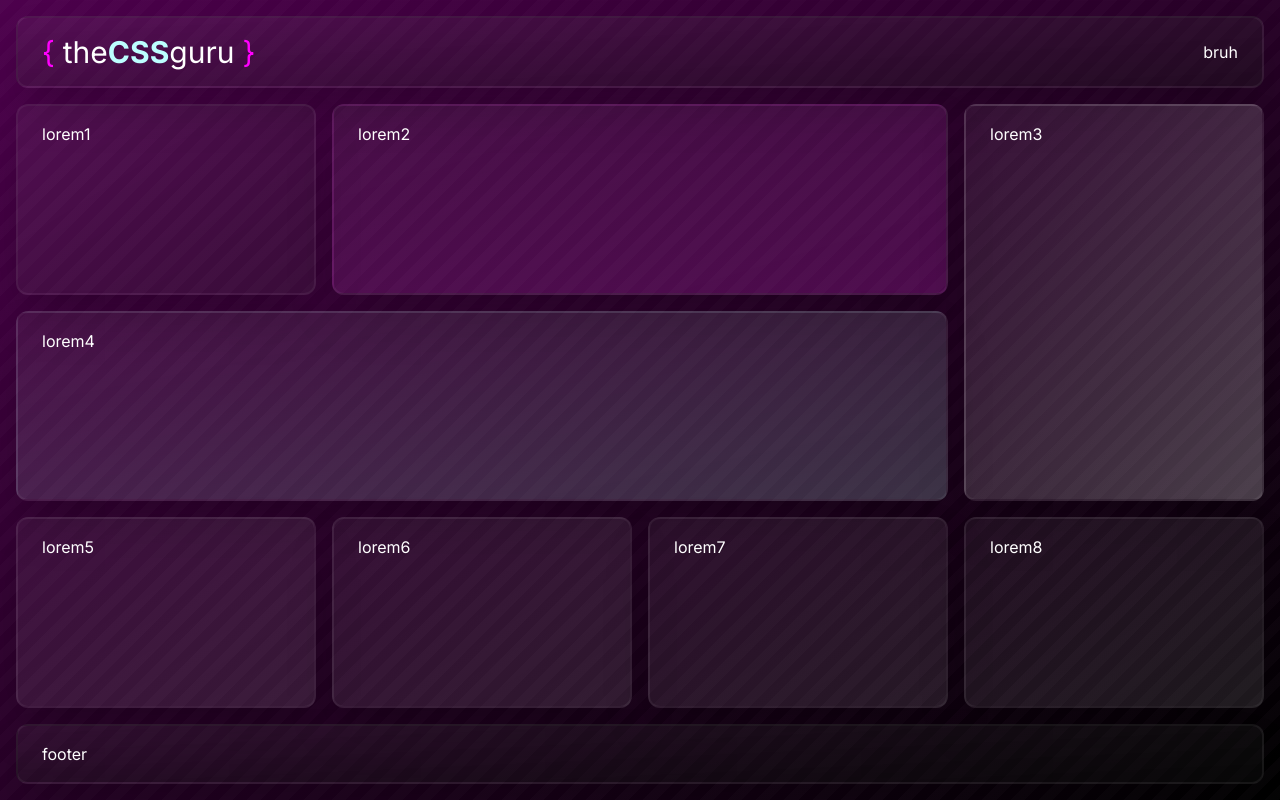
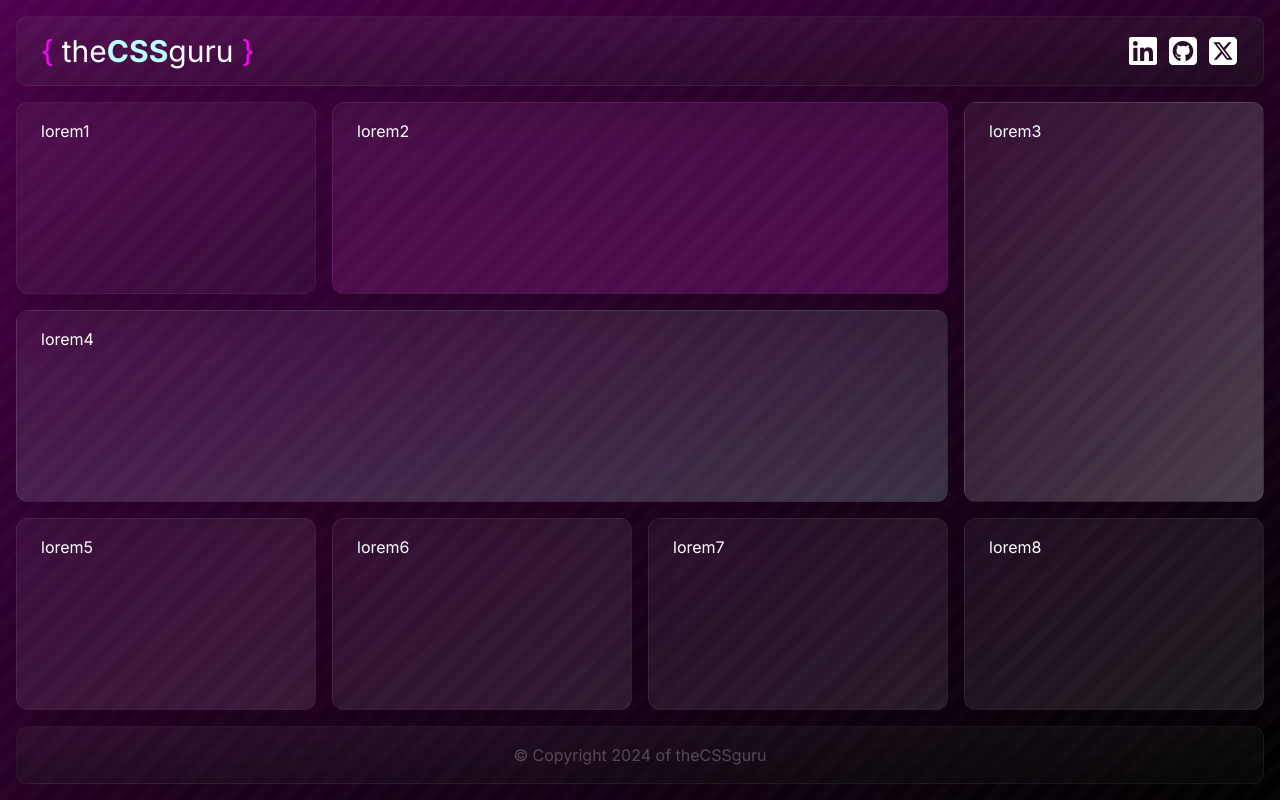
Before and after one commit to theCSSguru/thecssguru-2024, a Next.js app: page / in a window 1280 px wide. Built offline with nearby package versions, Linux system fonts and the light colour scheme.

Commit message:
core: added react icons and social media icons in header

```diff
--- a/package.json
+++ b/package.json
@@ -15,6 +15,7 @@
     "next": "^14.0.4",
     "react": "18.2.0",
     "react-dom": "18.2.0",
+    "react-icons": "^5.0.1",
     "tailwind-merge": "^2.2.0",
     "zod": "^3.22.4"
   },
--- a/src/@/components/Card/Card.tsx
+++ b/src/@/components/Card/Card.tsx
@@ -7,7 +7,7 @@
   return (
     <div
       className={cn(
-        'rounded-xl border-2 border-white/5 bg-white/5 px-6 py-4 shadow-2xl',
+        'rounded-xl border border-white/5 bg-white/5 px-6 py-4 shadow-2xl',
         className,
       )}
     >
--- a/src/@/components/Layout/Footer.tsx
+++ b/src/@/components/Layout/Footer.tsx
@@ -4,9 +4,14 @@
  * Footer
  */
 export const Footer = () => {
+  const currentYear = new Date().getFullYear();
   return (
     <footer>
-      <Card className="bg-gradient-to-tl from-black/50">footer</Card>
+      <Card className="bg-gradient-to-tl from-black/50">
+        <div className="text-center text-sm opacity-25 md:text-base">
+          &copy; Copyright {currentYear} of theCSSguru
+        </div>
+      </Card>
     </footer>
   );
 };
--- a/src/@/components/Layout/Header.tsx
+++ b/src/@/components/Layout/Header.tsx
@@ -1,20 +1,50 @@
 import { Card } from '@/components/Card/Card';
+import Link from 'next/link';
+import { FaLinkedin, FaSquareGithub, FaSquareXTwitter } from 'react-icons/fa6';
 
 /*
  * Header
  */
 export const Header = () => {
+  const social = [
+    {
+      name: 'LinkedIn',
+      url: 'https://linkedin.com/in/thecssguru',
+      icon: <FaLinkedin size={32} />,
+    },
+    {
+      name: 'Github',
+      url: 'https://github.com/thecssguru',
+      icon: <FaSquareGithub size={32} />,
+    },
+    {
+      name: 'X',
+      url: 'https://twitter.com/thecssguru',
+      icon: <FaSquareXTwitter size={32} />,
+    },
+  ];
   return (
     <header>
       <Card className="flex items-center justify-between bg-gradient-to-tl from-black/30">
-        <div className="text-3xl">
+        <div className="text-lg md:text-3xl">
           <span className="mr-2 text-brand-primary">{`{`}</span>
           <span>the</span>
           <span className="font-bold text-brand-secondary">CSS</span>
           <span>guru</span>
           <span className="ml-2 text-brand-primary">{`}`}</span>
         </div>
-        <div>bruh</div>
+        <div className="flex gap-1 md:gap-2">
+          {social.map((item) => (
+            <Link
+              key={item.name}
+              href={item.url}
+              target="_blank"
+              title={item.name}
+            >
+              {item.icon}
+            </Link>
+          ))}
+        </div>
       </Card>
     </header>
   );
```
Also changed, not shown: 1 other file (tests, documents, lock files or other folders).
